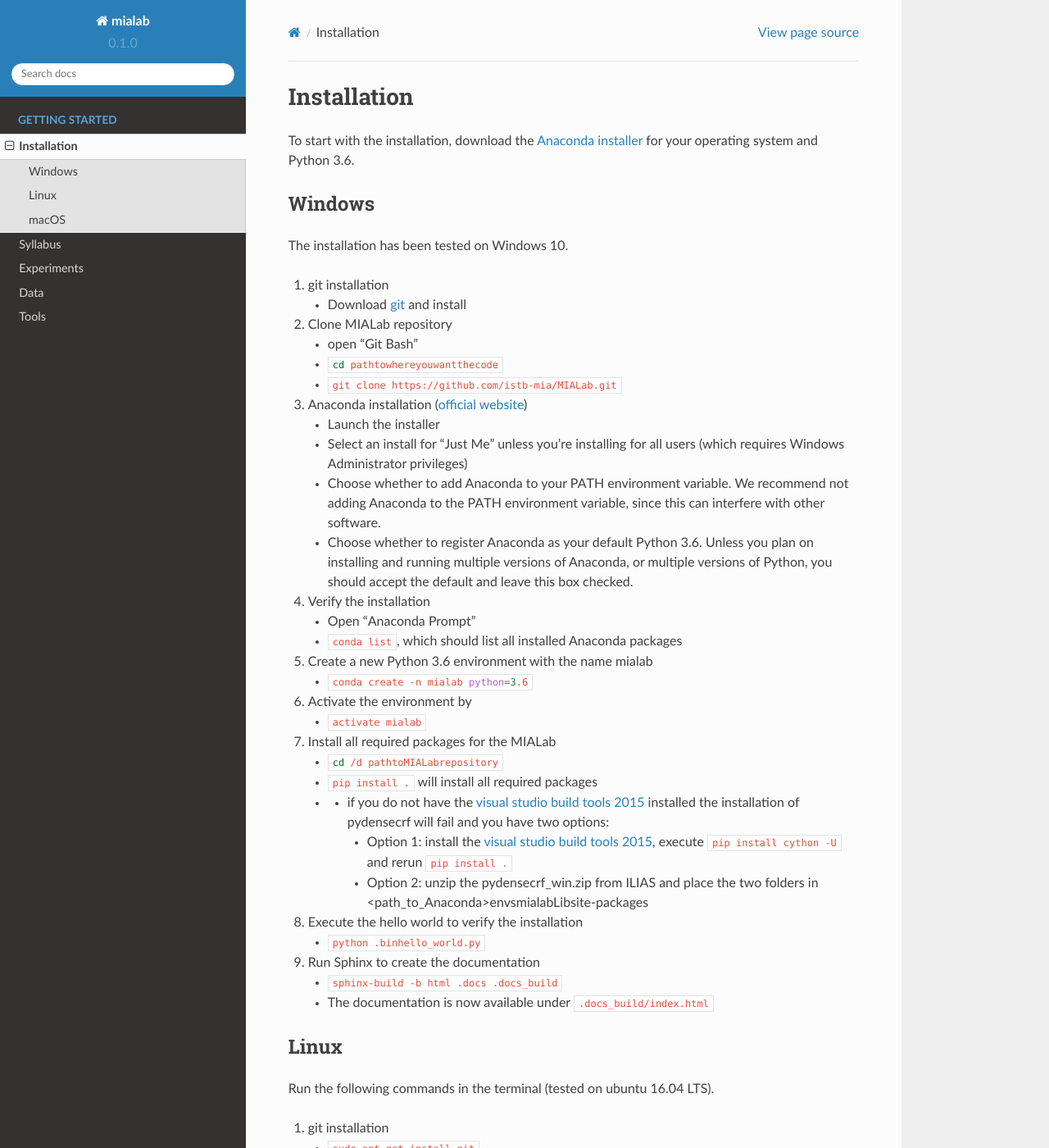
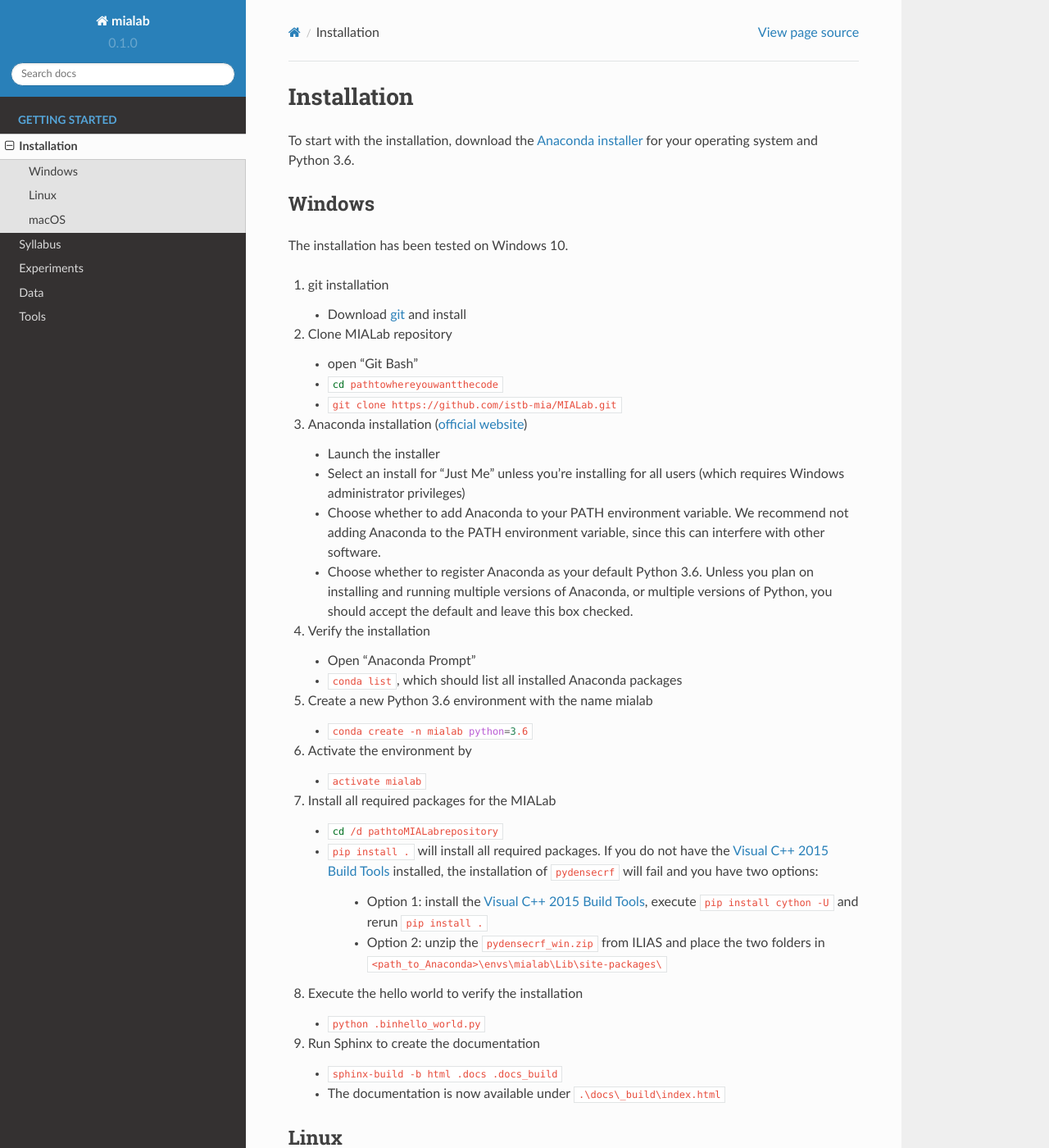
Before and after one commit to ubern-mia/MIALab, a Sphinx documentation site: the page built from docs/installation.rst, in a window 1280 px wide and 1400 px high. Shown: the whole window at 82% size. Built offline with Sphinx 7.4.7 and the Read the Docs theme 2.0.0, drawn with Linux system fonts in a browser that asks for light colours; formulas are drawn with MathJax 3.

Commit message:
chore(installation): some format

```diff
--- a/docs/installation.rst
+++ b/docs/installation.rst
@@ -25,7 +25,7 @@
 #. Anaconda installation (`official website <https://docs.anaconda.com/anaconda/install/windows.html>`_)
 
    - Launch the installer
-   - Select an install for “Just Me” unless you’re installing for all users (which requires Windows Administrator privileges)
+   - Select an install for "Just Me" unless you’re installing for all users (which requires Windows administrator privileges)
    - Choose whether to add Anaconda to your PATH environment variable. We recommend not adding Anaconda to the PATH environment variable, since this can interfere with other software.
    - Choose whether to register Anaconda as your default Python 3.6. Unless you plan on installing and running multiple versions of Anaconda, or multiple versions of Python, you should accept the default and leave this box checked.
 
@@ -45,11 +45,10 @@
 #. Install all required packages for the MIALab
 
    - :bash:`cd /d \path\to\MIALab\repository`
-   - :bash:`pip install .` will install all required packages
-   - - if you do not have the `visual studio build tools 2015 <http://landinghub.visualstudio.com/visual-cpp-build-tools>`_ installed the installation of pydensecrf will fail and you have two options:
+   - :bash:`pip install .` will install all required packages. If you do not have the `Visual C++ 2015 Build Tools <http://landinghub.visualstudio.com/visual-cpp-build-tools>`_ installed, the installation of ``pydensecrf`` will fail and you have two options:
 
-       - Option 1: install the `visual studio build tools 2015 <http://landinghub.visualstudio.com/visual-cpp-build-tools>`_, execute :bash:`pip install cython -U` and rerun :bash:`pip install .`
-       - Option 2: unzip the pydensecrf_win.zip from ILIAS and place the two folders in <path_to_Anaconda>\envs\mialab\Lib\site-packages\
+      - Option 1: install the `Visual C++ 2015 Build Tools <http://landinghub.visualstudio.com/visual-cpp-build-tools>`_, execute :bash:`pip install cython -U` and rerun :bash:`pip install .`
+      - Option 2: unzip the ``pydensecrf_win.zip`` from ILIAS and place the two folders in ``<path_to_Anaconda>\envs\mialab\Lib\site-packages\``
 
 #. Execute the hello world to verify the installation
 
@@ -58,7 +57,7 @@
 #. Run Sphinx to create the documentation
 
    - :bash:`sphinx-build -b html .\docs .\docs\_build`
-   - The documentation is now available under :bash:`.\docs\_build/index.html`
+   - The documentation is now available under ``.\docs\_build\index.html``
 
 
 Linux
@@ -107,7 +106,7 @@
 #. Run Sphinx to create the documentation
 
    - :bash:`sphinx-build -b html ./docs ./docs/_build`
-   - The documentation is now available under :bash:`./docs/_build/index.html`
+   - The documentation is now available under ``./docs/_build/index.html``
 
 
 macOS
@@ -153,4 +152,4 @@
 #. Run Sphinx to create the documentation
 
    - :bash:`sphinx-build -b html ./docs ./docs/_build`
-   - The documentation is now available under :bash:`./docs/_build/index.html`
+   - The documentation is now available under ``./docs/_build/index.html``
```
